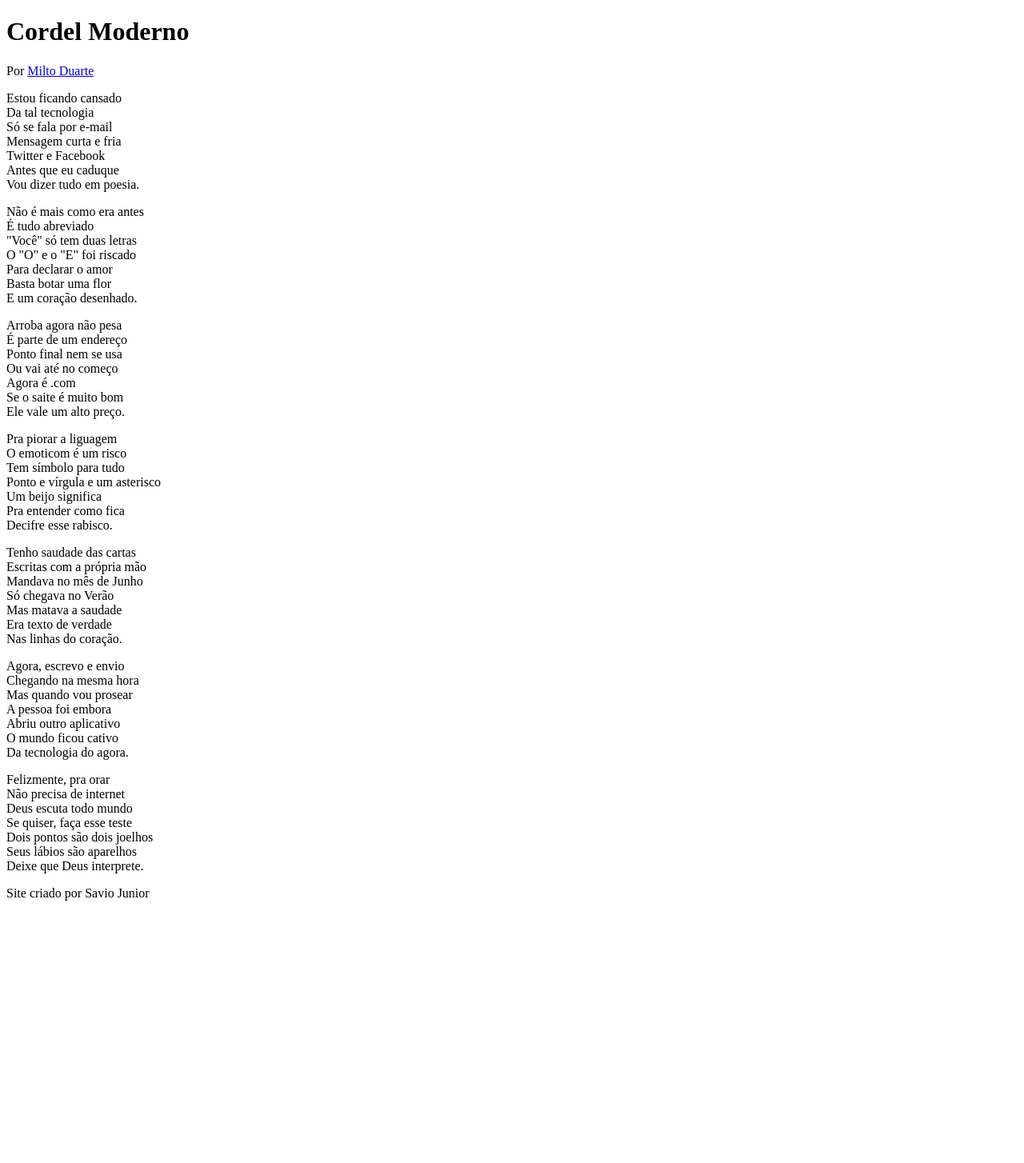
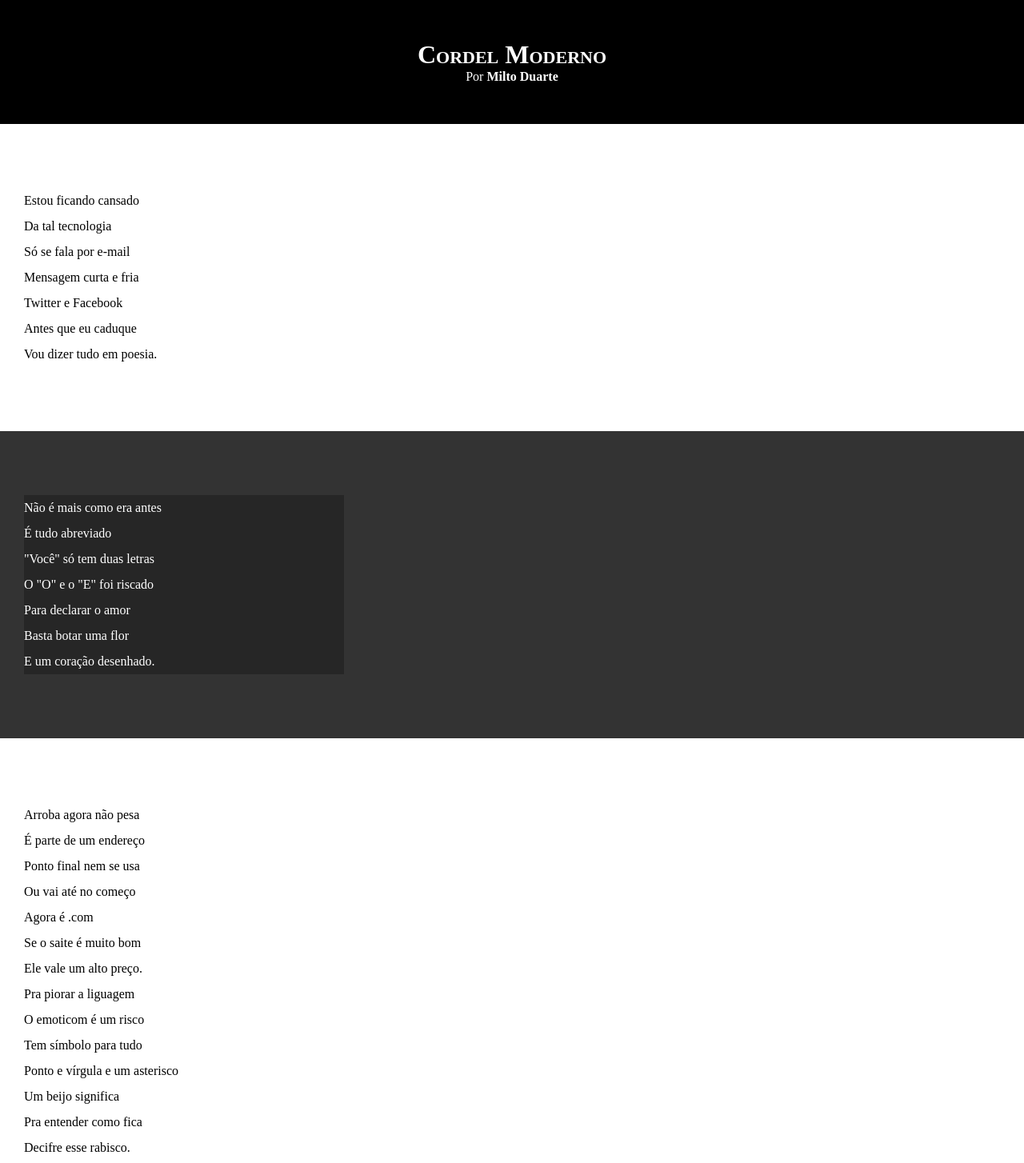
Before and after one commit to savio85/html-css, a plain HTML site: page desafios/dsf012/cordel.html in a window 1280 px wide. Shown: the top 1454 px of the page at 80% size. Before the commit the page ends 1134 px from the top, so only its background shows below. Drawn offline with Linux system fonts and the light colour scheme; a web font is replaced by a local one.

Commit message:
configs cordel

```diff
--- a/desafios/dsf012/cordel.html
+++ b/desafios/dsf012/cordel.html
@@ -13,7 +13,7 @@
     </header>
     <main>
 
-            <section>
+            <section class="normal">
                 <p>
                     Estou ficando cansado <br>
                     Da tal tecnologia <br>
@@ -28,7 +28,7 @@
 
 
 
-            <section>
+            <section class="imagem">
                 <p>
                     Não é mais como era antes <br>
                     É tudo abreviado <br>
@@ -43,7 +43,7 @@
 
 
 
-            <section>
+            <section class="normal">
                 <p>
                     Arroba agora não pesa <br>
                     É parte de um endereço <br>
@@ -69,7 +69,7 @@
 
 
 
-            <section>
+            <section class="imagem">
                 <p>
                     Tenho saudade das cartas <br>
                     Escritas com a própria mão <br>
@@ -84,7 +84,7 @@
 
 
 
-            <section>
+            <section class="normal">
                 <p>
                     Agora, escrevo e envio <br>
                     Chegando na mesma hora <br>
@@ -107,6 +107,6 @@
             </section>
 
     </main>
-    <footer>Site criado por Savio Junior</footer>
+    <footer>Site criado por <a href="https://savio85.github.io/html-css/desafios/dsf01/redes-sociais.html" target="_blank">Savio Junior</a></footer>
 </body>
 </html>
--- a/desafios/dsf012/estilo/style.css
+++ b/desafios/dsf012/estilo/style.css
@@ -1 +1,75 @@
 @charset "UTF-8";
+
+@import url('https://fonts.googleapis.com/css2?family= Passion +One & display=swap');
+
+:root {
+    --fonte1: Verdana, Tahoma, sans-serif;
+    --fonte2: 'Passion One', sans-serif;
+    --fonte3: 'Sriracha', sans-serif;
+}
+
+*{
+    margin: 0px;
+    padding: 0px;
+}
+
+html, body{
+    min-height: 100vh;
+    background-color: darkgrey;
+
+}
+
+header{
+    background-color: black;
+    color: white;
+    text-align: center;
+}
+
+header > h1{
+    padding-top: 50px;
+    font-variant: small-caps;
+}
+
+header > p{
+    padding-bottom: 50px;
+}
+
+a{
+    color: white;
+    text-decoration: none;
+    font-weight: bolder;
+}
+
+header a:hover, footer a:hover{
+    text-decoration: underline;
+
+}
+
+section{
+    padding-top: 10vh;
+    padding-bottom: 10vh;
+    line-height: 2em;
+    padding-left: 30px;
+}
+
+section.normal{
+    background-color: white;
+    color: black;
+}
+
+section.imagem{
+    background-color: rgb(51, 51, 51);
+    color: white;
+}
+
+section.imagem > p {
+    width: 400px;
+    background-color: rgba(0, 0, 0, 0.253);
+}
+
+footer{
+    background-color: black;
+    color: white;
+    text-align: center;
+    padding: 10px;
+}
```
